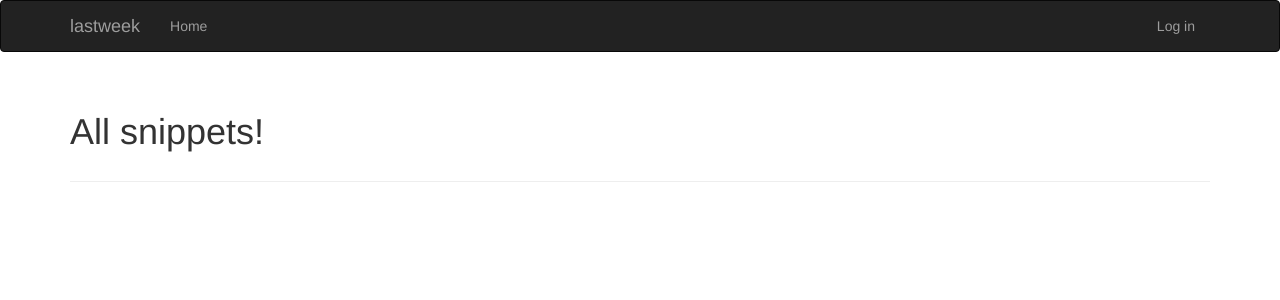
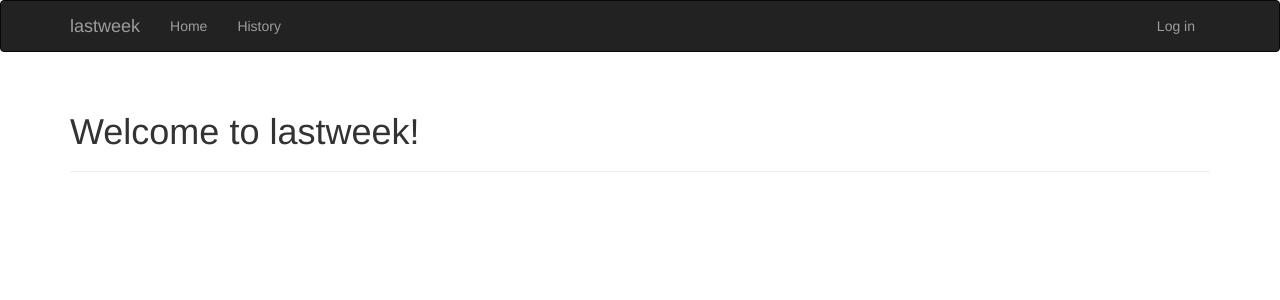
Before and after one commit to dhconnelly/lastweek, a Flask app: page / in a window 1280 px wide. Shown: the top 300 px of the page. Run offline with Flask 2, Linux system fonts and the light colour scheme; data that the repository does not hold is empty; some libraries are stand-ins or nearby versions.

Commit message:
only show data for logged in user

```diff
--- a/app/main/views.py
+++ b/app/main/views.py
@@ -2,7 +2,7 @@ from datetime import date
 from typing import NamedTuple, Text
 
 from flask import render_template, redirect, url_for
-from flask_login import login_required
+from flask_login import login_required, current_user
 from flask.wrappers import Response
 import markdown
 
@@ -41,7 +41,7 @@ def render_snippet_form(
     form.text.data = text
     form.week_begin.data = week_begin
     return render_template(
-        "user.html.j2",
+        "edit.html.j2",
         name=user.name,
         user_id=user.id,
         week_begin=week_begin,
@@ -66,48 +66,36 @@ def update_snippet(user: User, week_begin: date, text: str):
 
 @main.route("/", methods=["GET", "POST"])
 def index() -> Response:
-    snippets = Snippet.query.order_by(Snippet.week_begin.desc()).all()
-    md = markdown.Markdown()
-    rendered = [render_snippet(md, s) for s in snippets]
-    return render_template("index.html.j2", snippets=rendered)
+    if current_user.is_authenticated:
+        return redirect("/edit")
+    return render_template("index.html.j2")
 
 
-@main.route("/user/<id>/week/<int:y>/<int:m>/<int:d>", methods=["GET", "POST"])
+@main.route("/edit", methods=["GET", "POST"])
+@main.route("/edit/<int:y>/<int:m>/<int:d>", methods=["GET", "POST"])
 @login_required
-def edit(id, y, m, d) -> Response:
-    if not (user := User.query.get(id)):
-        return render_template("404.html.j2"), 404
-
+def edit(y=None, m=None, d=None) -> Response:
     # redirect to the first day of the week if necessary
-    requested_date = date(y, m, d)
-    week_begin = iso_week_begin(requested_date)
+    requested_date = y and m and d and date(y, m, d)
+    week_begin = iso_week_begin(requested_date or date.today())
     if requested_date != week_begin:
         (y, m, d) = (week_begin.year, week_begin.month, week_begin.day)
-        return redirect(url_for(".edit", id=user.id, y=y, m=m, d=d))
+        return redirect(url_for(".edit", y=y, m=m, d=d))
 
+    # if updating, always redirect to the same week
     form = SnippetsForm()
     if form.validate_on_submit():
-        update_snippet(user, week_begin, form.text.data)
-        return redirect(url_for(".edit", id=user.id, y=y, m=m, d=d))
-    return render_snippet_form(form, user, week_begin)
+        update_snippet(current_user, week_begin, form.text.data)
+        return redirect(url_for(".edit", y=y, m=m, d=d))
+
+    return render_snippet_form(form, current_user, week_begin)
 
 
-@main.route("/user/<id>", methods=["GET", "POST"])
-def user(id) -> Response:
-    user = User.query.get(id)
-    if not user:
-        return render_template("404.html.j2"), 404
-    today = date.today()
-    (y, m, d) = (today.year, today.month, today.day)
-    return redirect(url_for(".edit", id=user.id, y=y, m=m, d=d))
-
-
-@main.route("/user/<id>/history", methods=["GET", "POST"])
+@main.route("/history", methods=["GET", "POST"])
 @login_required
-def user_history(id) -> Response:
-    user = User.query.get(id)
-    user_snippets = Snippet.query.filter_by(user_id=user.id)
+def history() -> Response:
+    user_snippets = Snippet.query.filter_by(user_id=current_user.id)
     ordered_snippets = user_snippets.order_by(Snippet.week_begin.desc())
     md = markdown.Markdown()
     rendered = [render_snippet(md, s) for s in ordered_snippets]
-    return render_template("user_history.html.j2", snippets=rendered)
+    return render_template("history.html.j2", snippets=rendered)
--- a/app/templates/base.html.j2
+++ b/app/templates/base.html.j2
@@ -36,6 +36,9 @@
             <ul class="nav navbar-nav">
                 <li><a href="/">Home</a></li>
             </ul>
+            <ul class="nav navbar-nav">
+                <li><a href="{{ url_for('main.history') }}">History</a></li>
+            </ul>
             <ul class="nav navbar-nav navbar-right">
                 {% if current_user.is_authenticated %}
                 <li><a href="{{ url_for('auth.logout') }}">Log out</a></li>
--- a/app/templates/user.html.j2
+++ b/app/templates/edit.html.j2
@@ -5,7 +5,7 @@
 <div class="page-header">
     <h1>Hello, {{ name }}.</h1>
     <h2>It's the week of {{ moment(week_begin, local=True).format("MMMM	Do, YYYY") }}</h2>
-    <a href="{{ url_for('.user_history', id=user_id) }}">See all weeks</a>
+    <a href="{{ url_for('main.history') }}">See all weeks</a>
     {{ wtf.quick_form(form) }}
     {% if content %}
     <div>{{ content }}</div>
--- a/app/templates/user_history.html.j2
+++ b/app/templates/history.html.j2
@@ -10,7 +10,7 @@
             {% set y = snippet["week_begin"].year %}
             {% set m = snippet["week_begin"].month %}
             {% set d = snippet["week_begin"].day %}
-            <a href="{{ url_for('.edit', id=snippet['id'], y=y, m=m, d=d) }}">(edit)</a>
+            <a href="{{ url_for('main.edit', y=y, m=m, d=d) }}">(edit)</a>
             <p class="mb-1">{{ snippet["content"] }}</p>
         </div>
         {% endfor %}
--- a/app/templates/index.html.j2
+++ b/app/templates/index.html.j2
@@ -3,19 +3,6 @@
 
 {% block page_content %}
 <div class="page-header">
-    <h1>All snippets!</h1>
-    <div class="list-group">
-        {% for snippet in snippets %}
-        <div class="list-group-item">
-            <h5>week of {{ snippet["week_begin"] }}</h5>
-            <p class="mb-1">{{ snippet["content"] }}</p>
-            <small>
-                <a href="{{ url_for('.user_history', id=snippet['id']) }}">
-                    {{ snippet["email"] }}
-                </a>
-            </small>
-        </div>
-        {% endfor %}
-    </div>
+<h1>Welcome to lastweek!</h1>
 </div>
 {% endblock %}
```
